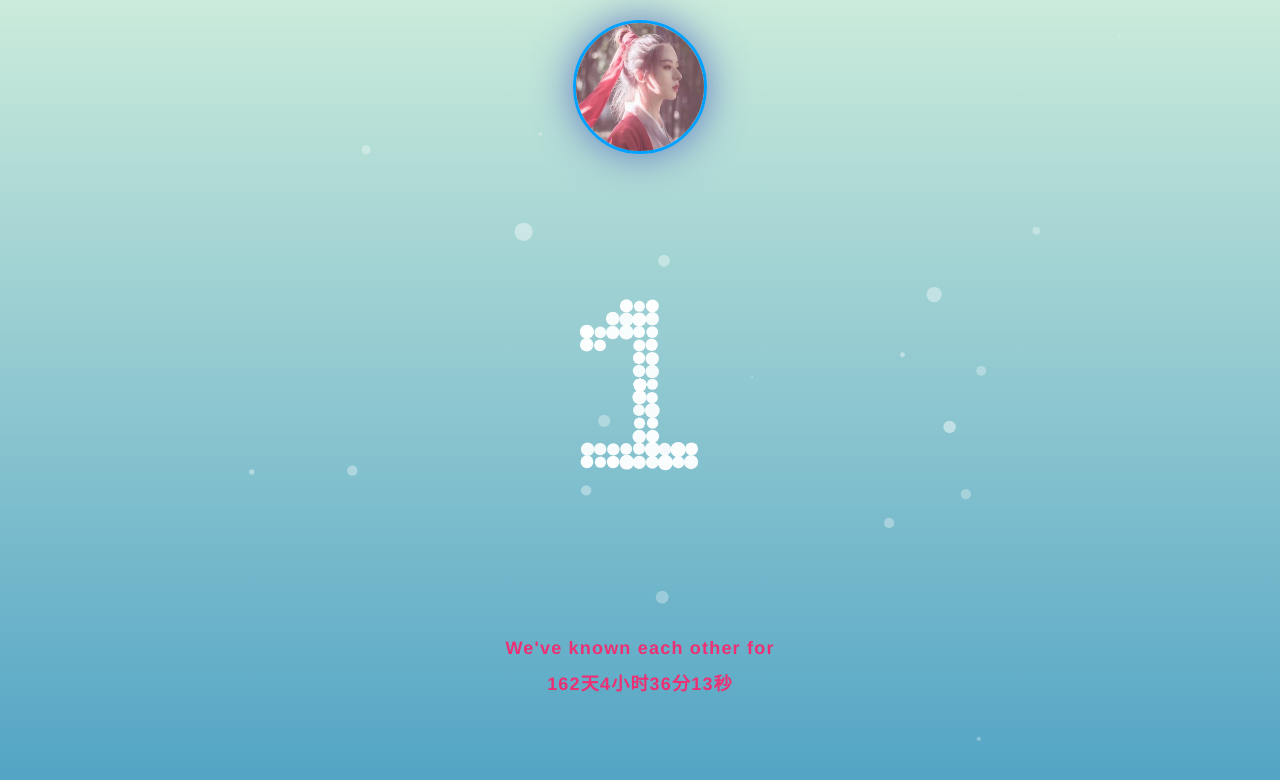
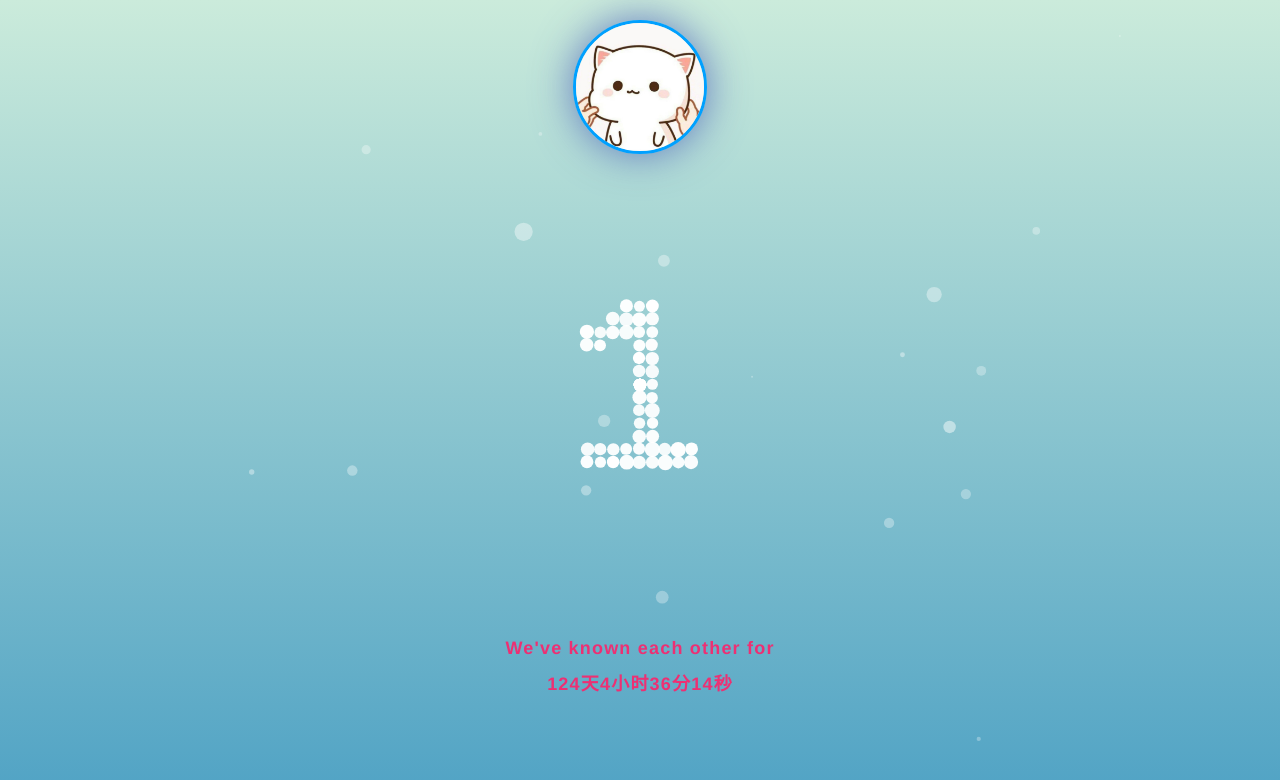
Before and after one commit to jn-xu/happytest, a plain HTML site: page index2.html in a window 1280 px wide. Drawn offline with Linux system fonts and the light colour scheme.

Commit message:
Update index2.html

```diff
--- a/index2.html
+++ b/index2.html
@@ -107,7 +107,7 @@ img#logo {
 <body>
 	<!--更改为你女朋友的头像-->
 	<div class="cs">
-		<img src="1.jpeg" id="logo">
+		<img src="2.jpeg" id="logo">
 	</div>
 	<canvas class="canvas" width="1820" height="905"></canvas>
 	<p class="text" style="color: #ed3073;">
@@ -116,7 +116,7 @@ img#logo {
 	<script language="javascript">
     function show_date_time() {
         window.setTimeout("show_date_time()", 1000);
-        BirthDay = new Date("3/1/2019");//这个日期是可以修改的
+        BirthDay = new Date("4/8/2019");//这个日期是可以修改的
         today = new Date();
         timeold = (today.getTime() - BirthDay.getTime());
         sectimeold = timeold / 1000
```
